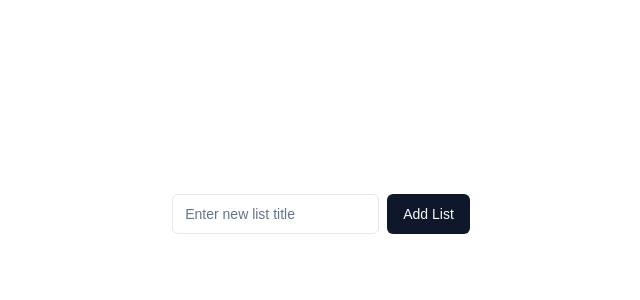
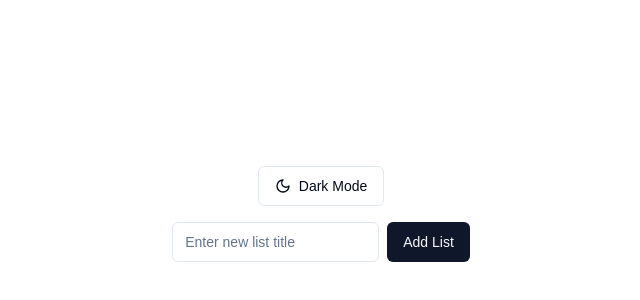
Before and after one commit to mintthiha/todo-react-app, a Next.js app: page / in a window 1280 px wide. Shown: the part 178-478 px from the top of the page, without its empty margins (319-959 px from the left). Built offline with nearby package versions, Linux system fonts and the light colour scheme.

Commit message:
Add button light/dark mode

```diff
--- a/components/TaskListManager.tsx
+++ b/components/TaskListManager.tsx
@@ -5,6 +5,7 @@ import { Input } from "@/components/ui/input";
 import { Button } from "@/components/ui/button";
 import TaskList from "@/components/ToDoList";
 import { useLocalStorage } from "@/hooks/useLocalStorage";
+import ThemeToggle from "@/components/ThemeToggle";
 
 export default function TaskListManager() {
   const [taskLists, setTaskLists] = useLocalStorage<{ id: string; title: string }[]>(
@@ -23,6 +24,7 @@ export default function TaskListManager() {
 
   return (
     <div className="flex flex-col items-center justify-center min-h-screen p-4 space-y-4">
+      <ThemeToggle/>
       <div className="flex items-center gap-2">
         <Input
           placeholder="Enter new list title"
--- /dev/null
+++ b/components/ThemeToggle.tsx
@@ -0,0 +1,14 @@
+import { useTheme } from "../hooks/useThemes";
+import { Button } from "@/components/ui/button";
+import { Sun, Moon } from "lucide-react";
+
+export default function ThemeToggle() {
+  const { theme, toggleTheme } = useTheme();
+
+  return (
+    <Button variant="outline" onClick={toggleTheme} className="flex gap-2">
+      {theme === "dark" ? <Sun className="w-5 h-5" /> : <Moon className="w-5 h-5" />}
+      {theme === "dark" ? "Light Mode" : "Dark Mode"}
+    </Button>
+  );
+}
--- /dev/null
+++ b/hooks/useThemes.ts
@@ -0,0 +1,24 @@
+import { useEffect, useState } from "react";
+
+export function useTheme() {
+  const [theme, setTheme] = useState<"light" | "dark">("light");
+
+  useEffect(() => {
+    // On refresh, save the user's preference
+    const storedTheme = localStorage.getItem("theme") as "light" | "dark";
+    if (storedTheme) {
+      setTheme(storedTheme);
+      document.documentElement.classList.toggle("dark", storedTheme === "dark");
+    }
+  }, []);
+
+  // When theme changes, save it to storage
+  const toggleTheme = () => {
+    const newTheme = theme === "light" ? "dark" : "light";
+    setTheme(newTheme);
+    localStorage.setItem("theme", newTheme);
+    document.documentElement.classList.toggle("dark", newTheme === "dark");
+  };
+
+  return { theme, toggleTheme };
+}
```
